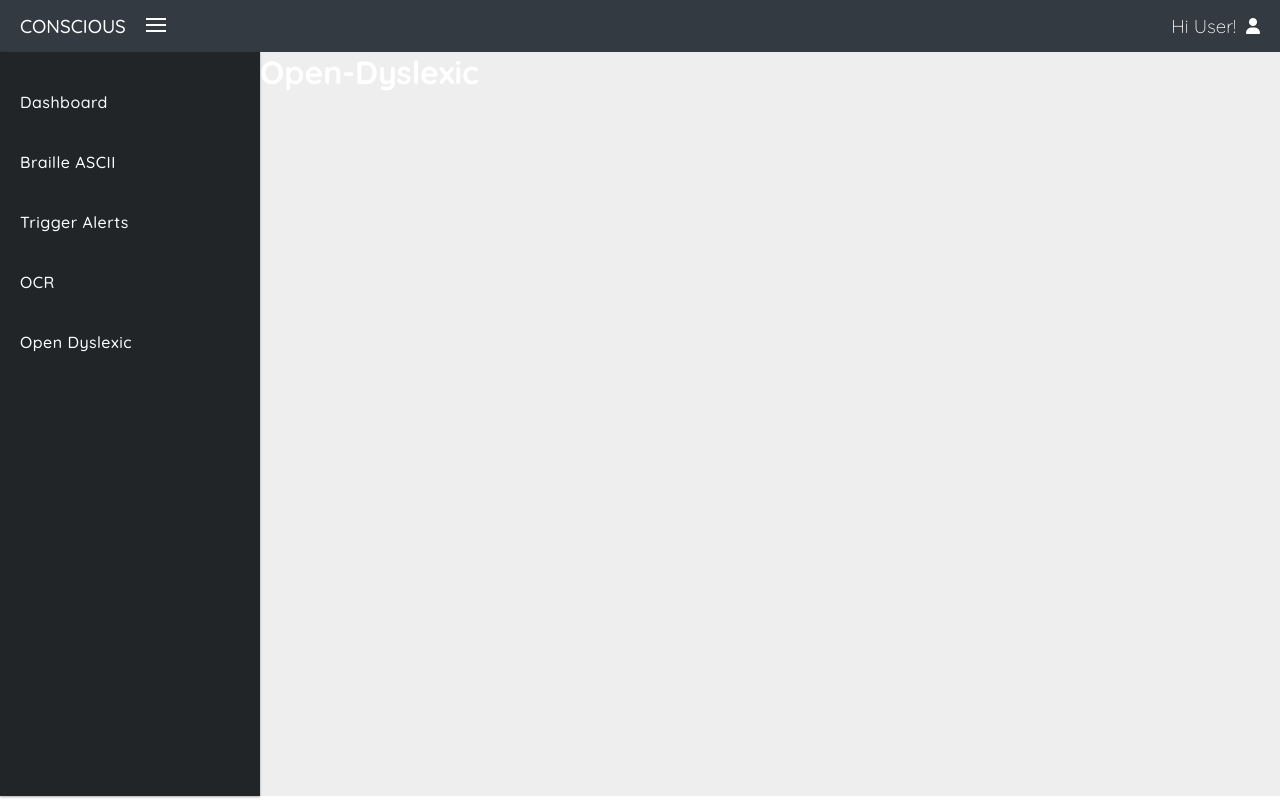
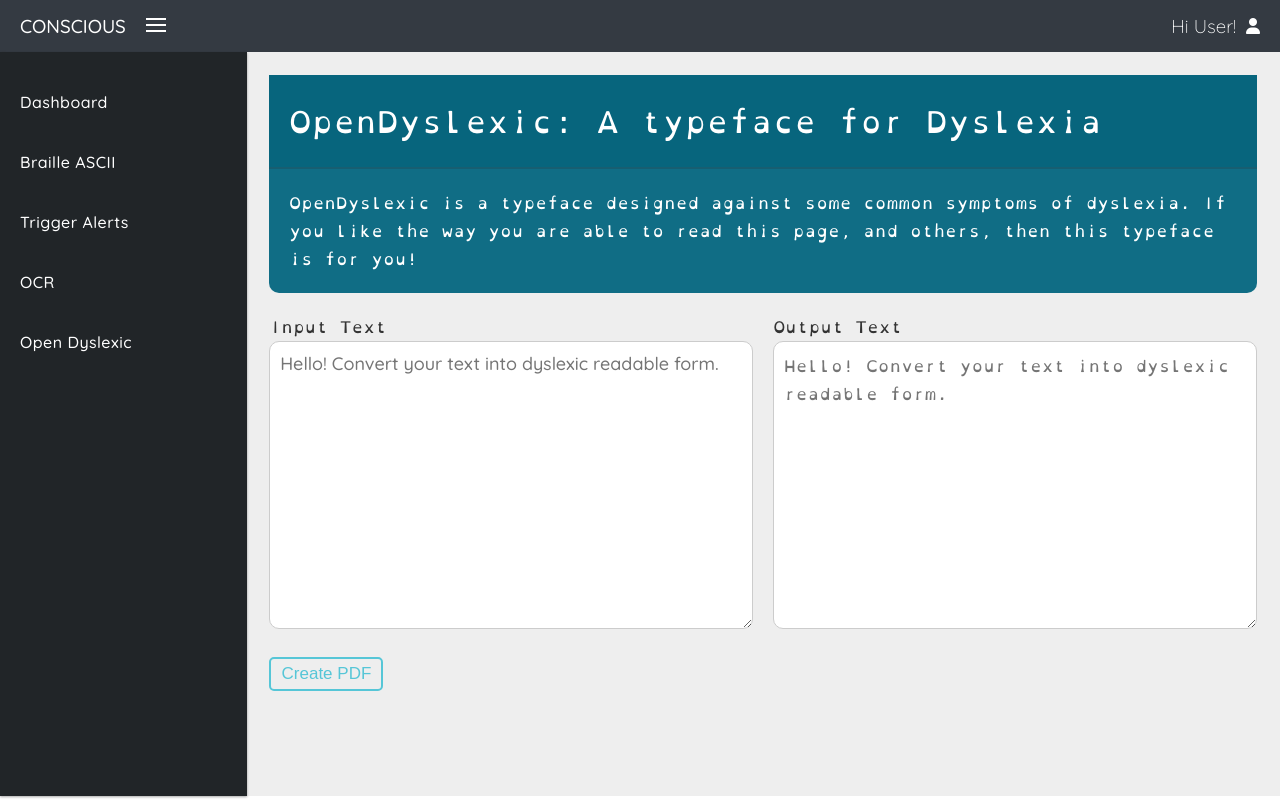
Before and after one commit to Kashish-max/Conscious, a Django app: page /open-dyslexic in a window 1280 px wide. Run offline with Django 3.2, Linux system fonts and the light colour scheme; some libraries are stand-ins or nearby versions; some web fonts are replaced.

Commit message:
Added dyslexic functionality

```diff
--- a/consciousApp/static/consciousApp/css/dyslexicsol.css
+++ b/consciousApp/static/consciousApp/css/dyslexicsol.css
@@ -7,6 +7,7 @@
     font-family: OpenDyslexic;
     src: url("./../fonts/OpenDyslexicMono-Regular.otf") format("opentype");
 }
+
 @font-face {
     font-family: 'opendyslexic';
     src: url('http://dyslexicfonts.com/fonts/OpenDyslexic-Regular.otf');
@@ -39,10 +40,79 @@
     font-family: eulexia;
     src: url('http://dyslexicfonts.com/fonts/eulexia.ttf');
 }
-/*
-  * {
-      font-size:20px;
-      line-height:200%;
-      color: #191A42;
-      font-family:opendyslexic !important;
-  } */
+
+.dyslexic-sec {
+    font-family: opendyslexic !important;
+    color: #fff;
+    height: 100%;
+    width: 85%;
+    padding: 1%;
+}
+
+.dys-descrp {
+    background-color: #106d85;
+    border-radius: 10px;
+    margin: 1%;
+}
+
+.dys-head {
+    font-size: 30px;
+    background-color: #07657d;
+    padding: 2%;
+    border-bottom: 2px solid #175e71;
+}
+
+.dys-exp {
+    padding: 2%;
+}
+
+.dys-func {
+    display: block;
+}
+
+.dys-func p input {
+    margin: 1%;
+    padding: 0.5% 1%;
+    border: none;
+    background: none;
+    border: 2px solid #56c6d7;
+    color: #56c6d7;
+    border-radius: 5px;
+    font-size: 17px;
+}
+
+.dys-func p input:hover {
+    background-color: #56c6d7;
+    color: #fff;
+}
+
+.dys-e-body {
+    display: flex;
+}
+
+.dys-editor {
+    margin: 1%;
+    width: 50%;
+}
+
+.editor-head p {
+    color: #333 !important;
+}
+
+.dys-input textarea {
+    font-family: 'Quicksand' !important;
+    font-size: 18px;
+}
+
+.dys-output textarea {
+    font-family: opendyslexic !important;
+    font-size: 16px;
+}
+
+.edit-body textarea {
+    width: 100%;
+    height: 36vh;
+    border-radius: 10px;
+    padding: 2% 2%;
+    border: 1px solid #ccc
+}
--- a/consciousApp/static/consciousApp/css/main.css
+++ b/consciousApp/static/consciousApp/css/main.css
@@ -13,7 +13,7 @@
   /* display: -webkit-box;
   display: -ms-flexbox;
   display: flex; */
-  overflow: hidden;
+  /* overflow: hidden; */
 }
 
 a {
--- a/consciousApp/templates/consciousApp/open-dyslexic.html
+++ b/consciousApp/templates/consciousApp/open-dyslexic.html
@@ -1,9 +1,76 @@
 {% extends 'consciousApp/index.html' %} {% load static %} {% block body_block%}
 <title>Open-Dyslexic</title>
-<link id="css" href="{% static 'consciousApp/css/dyslexicsol.css' %}" rel="stylesheet">
+<link
+  id="css"
+  href="{% static 'consciousApp/css/dyslexicsol.css' %}"
+  rel="stylesheet"
+/>
 <script src="{% static 'consciousApp/js/dyslexicsol.js' %}"></script>
+<div class="dyslexic-sec">
+  <div class="dys-descrp">
+    <p class="dys-head">OpenDyslexic: A typeface for Dyslexia</p>
+    <p class="dys-exp">
+      OpenDyslexic is a typeface designed against some common symptoms of
+      dyslexia. If you like the way you are able to read this page, and others,
+      then this typeface is for you!
+    </p>
+  </div>
+  <div class="dys-func">
+    <div class="dys-e-body">
+      <div class="dys-editor dys-input">
+        <div class="editor-head in-head">
+          <p>Input Text</p>
+        </div>
+        <div class="edit-body">
+          <textarea
+            placeholder="Hello! Convert your text into dyslexic readable form."
+          ></textarea>
+        </div>
+      </div>
+      <div class="dys-editor dys-output">
+        <div class="editor-head out-head">
+          <p>Output Text</p>
+        </div>
+        <div class="edit-body">
+          <textarea
+            placeholder="Hello! Convert your text into dyslexic readable form."
+            readonly
+          ></textarea>
+        </div>
+      </div>
+    </div>
+    <p>
+      <input
+        type="button"
+        value="Create PDF"
+        id="btPrint"
+        onclick="createPDF()"
+      />
+    </p>
+  </div>
 
-<h1>
-    Open-Dyslexic
-</h1>
-{% endblock %}
+  <script>
+    document
+      .querySelector(".edit-body textarea")
+      .addEventListener("change", function () {
+        document.querySelector(".dys-output textarea").value = this.value;
+      });
+    function createPDF() {
+      var sTable = document.querySelector(".dys-output textarea").value;
+
+      var style = `<style>
+          *{font-family: opendyslexic !important;}
+        </style>`;
+
+      var win = window.open("", "", "height=700,width=700");
+      var pdfHTML = `<html><head><title>Dyslexic Font Format</title>${style}</head><body><p>${sTable}<p></body></html>`;
+
+      win.document.write(pdfHTML);
+
+      win.document.close(); // CLOSE THE CURRENT WINDOW.
+
+      win.print(); // PRINT THE CONTENTS.
+    }
+  </script>
+  {% endblock %}
+</div>
```
Also changed, not shown: consciousApp/static/consciousApp/js/dyslexic.js (added). Lines whose indentation alone changed are shown as unchanged.
